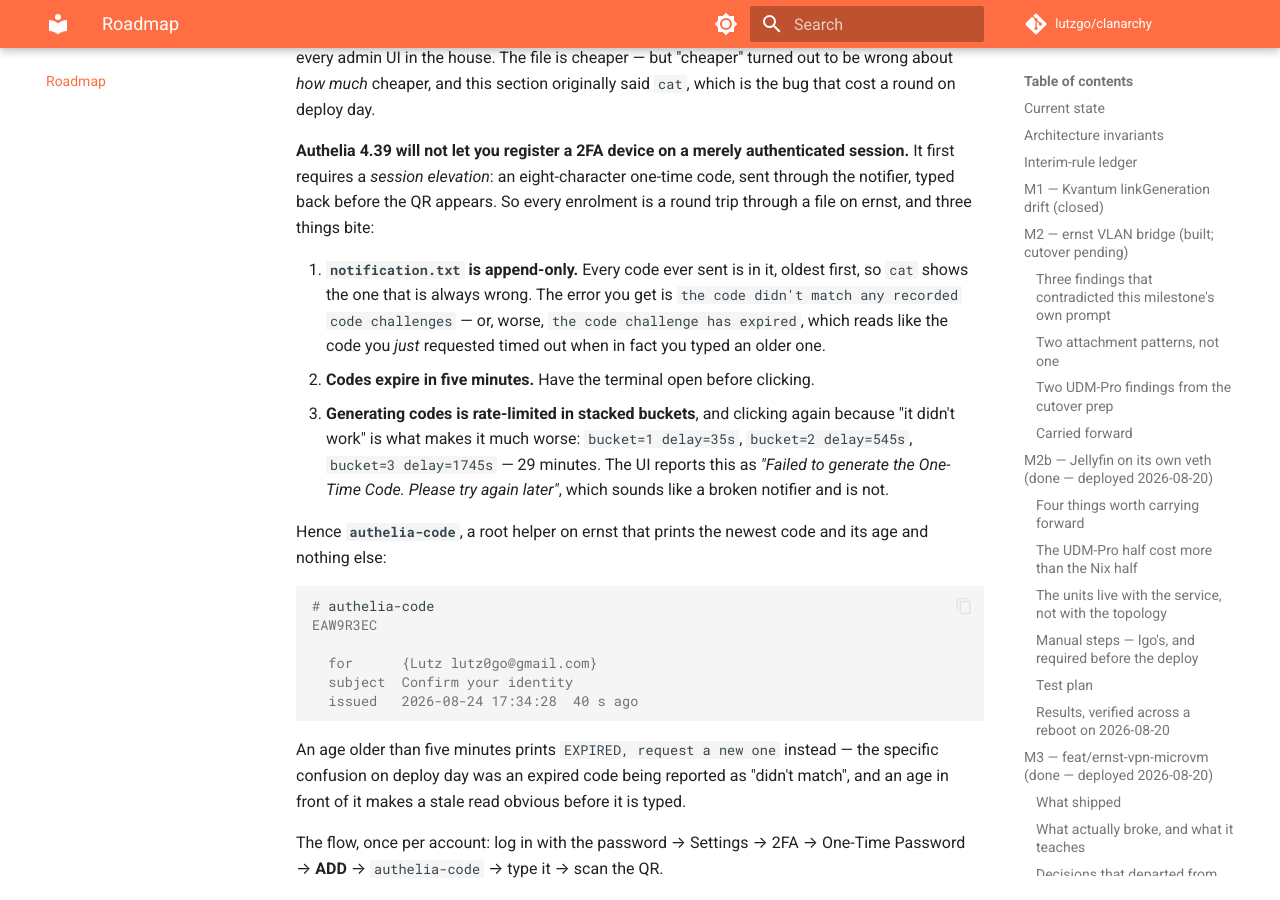
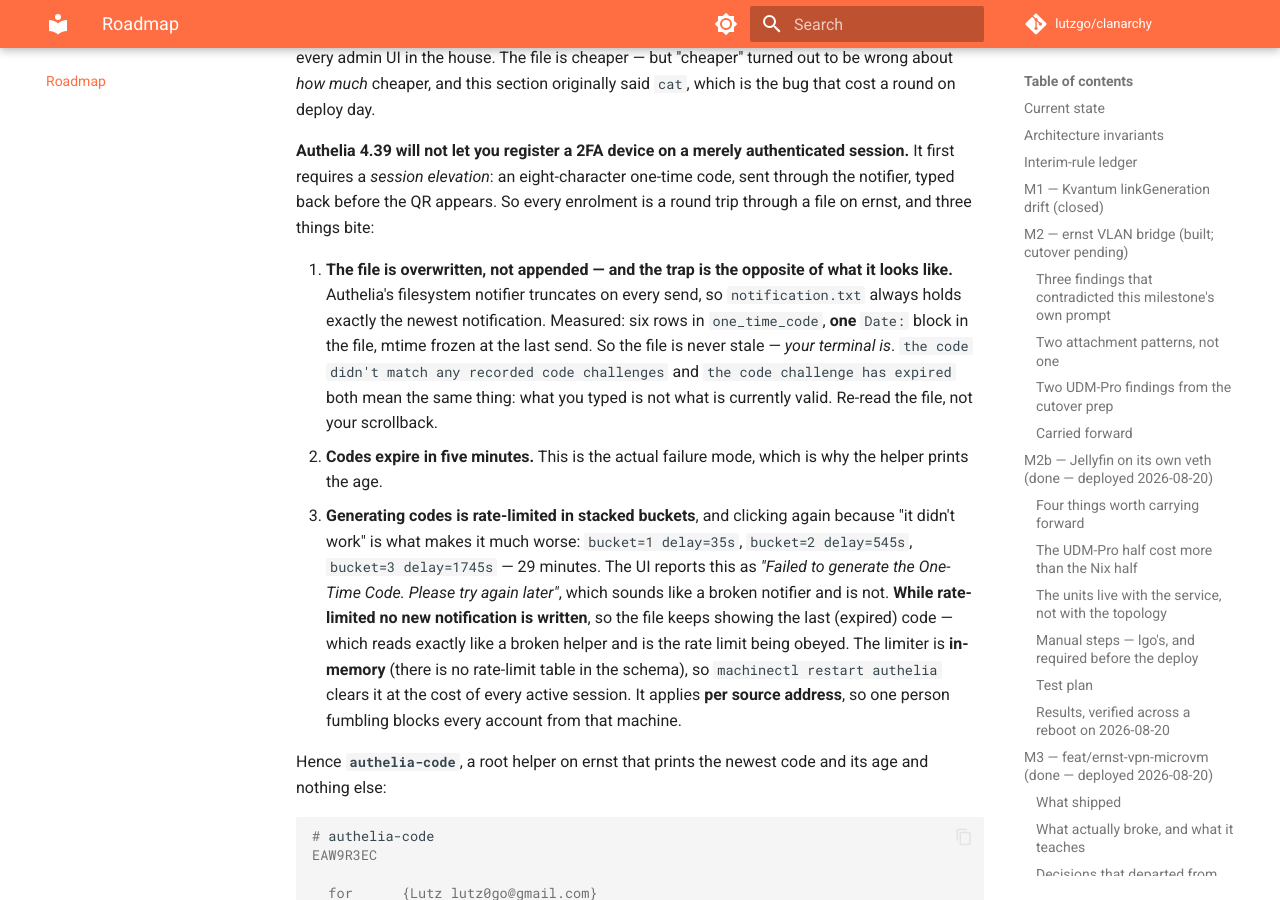
Before and after one commit to lutzgo/clanarchy, an MkDocs documentation site: the page built from docs/roadmap.md, in a window 1280 px wide and 900 px high, scrolled down 60495 px. Built offline with MkDocs 1.6.1 and Material for MkDocs 9.7.7, drawn with Linux system fonts in a browser that asks for light colours; comment, search, counter and statistics services are not loaded.

Commit message:
Correct the notifier claim: the file is overwritten, not appended
The previous commit asserted notification.txt was append-only and that `cat`
showed the oldest code. Both wrong, and inferred from a single `tail` without
checking — the prediction-recorded-as-measurement this repo keeps catching.

Measured: six rows in one_time_code, ONE Date: block in the file, mtime frozen
at the last send. Authelia's filesystem notifier truncates on every send, so
the file always holds exactly the newest notification. `cat` was fine.

The real trap is the five-minute expiry: the file is never stale, the terminal
is. Both errors Authelia returns ("didn't match", "expired") point at the code
rather than at the clock, which is why authelia-code prints the age — that is
the point of it, not the extraction.

Also records two things found while unblocking: while rate-limited NO new
notification is written, so the file keeps showing the last expired code and
reads like a broken helper; and the limiter is in-memory (no rate-limit table
in the schema) and per source address, so one person fumbling blocks every
account from that machine and `machinectl restart authelia` clears it.

Co-Authored-By: Claude Opus 5 <noreply@anthropic.com>
Claude-Session: https://claude.ai/code/session_01CAuewPZaNtDoF98k577rfS

```diff
--- a/docs/roadmap.md
+++ b/docs/roadmap.md
@@ -2156,17 +2156,27 @@ eight-character one-time code, sent through the notifier, typed back before the
 QR appears. So every enrolment is a round trip through a file on ernst, and
 three things bite:
 
-1. **`notification.txt` is append-only.** Every code ever sent is in it, oldest
-   first, so `cat` shows the one that is always wrong. The error you get is
-   `the code didn't match any recorded code challenges` — or, worse, `the code
-   challenge has expired`, which reads like the code you *just* requested timed
-   out when in fact you typed an older one.
-2. **Codes expire in five minutes.** Have the terminal open before clicking.
+1. **The file is overwritten, not appended — and the trap is the opposite of
+   what it looks like.** Authelia's filesystem notifier truncates on every
+   send, so `notification.txt` always holds exactly the newest notification.
+   Measured: six rows in `one_time_code`, **one** `Date:` block in the file,
+   mtime frozen at the last send. So the file is never stale — *your terminal
+   is*. `the code didn't match any recorded code challenges` and `the code
+   challenge has expired` both mean the same thing: what you typed is not what
+   is currently valid. Re-read the file, not your scrollback.
+2. **Codes expire in five minutes.** This is the actual failure mode, which is
+   why the helper prints the age.
 3. **Generating codes is rate-limited in stacked buckets**, and clicking again
    because "it didn't work" is what makes it much worse:
    `bucket=1 delay=35s`, `bucket=2 delay=545s`, `bucket=3 delay=1745s` — 29
    minutes. The UI reports this as *"Failed to generate the One-Time Code.
    Please try again later"*, which sounds like a broken notifier and is not.
+   **While rate-limited no new notification is written**, so the file keeps
+   showing the last (expired) code — which reads exactly like a broken helper
+   and is the rate limit being obeyed. The limiter is **in-memory** (there is
+   no rate-limit table in the schema), so `machinectl restart authelia` clears
+   it at the cost of every active session. It applies **per source address**,
+   so one person fumbling blocks every account from that machine.
 
 Hence **`authelia-code`**, a root helper on ernst that prints the newest code
 and its age and nothing else:
```
Also changed, not shown: 1 other file.
